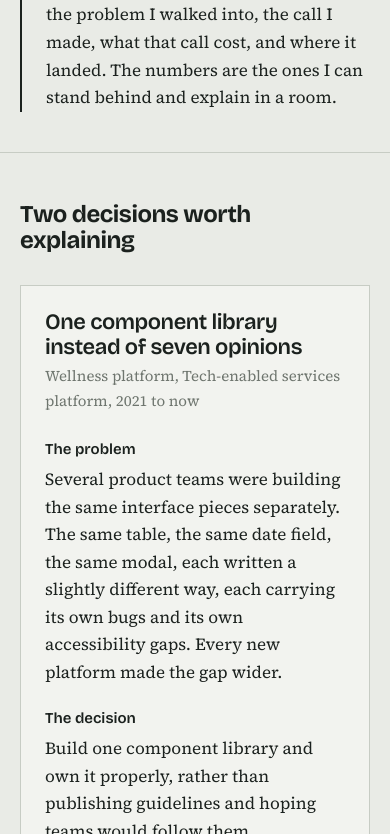
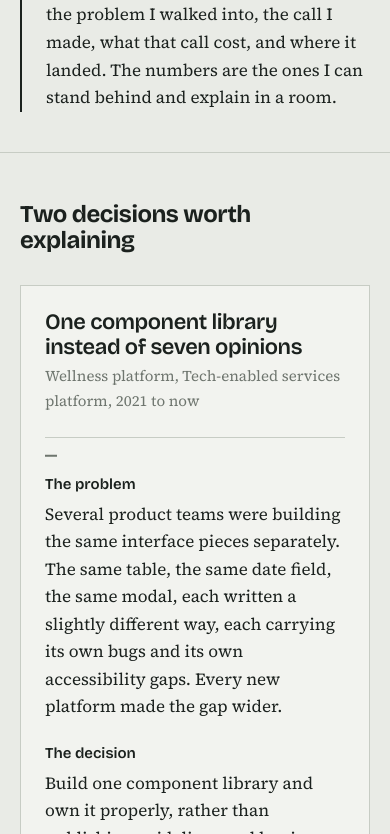
Before and after one commit to Amala-Jose/amala-jose.github.io, a React (Vite) app: page / in a window 390 px wide. Shown: the part 1769-2603 px from the top of the page. Built offline with nearby package versions, Linux system fonts and the light colour scheme.

Commit message:
Accordion for mobile

```diff
--- /dev/null
+++ b/src/components/Accordion.css
@@ -0,0 +1,75 @@
+.accordion__summary {
+  cursor: pointer;
+  list-style: none;
+  display: flex;
+  align-items: center;
+  justify-content: space-between;
+  gap: 1rem;
+  font-family: var(--sans);
+  font-weight: 600;
+  font-size: 0.9375rem;
+  color: var(--ink);
+  padding: 0.6rem 0;
+}
+
+.accordion__summary::-webkit-details-marker {
+  display: none;
+}
+
+/* Icon: two lines forming a plus. Fast, slightly overshooting ease for the
+   "snappy" feel, distinct from the calmer easing used elsewhere on the site. */
+.accordion__icon {
+  position: relative;
+  width: 12px;
+  height: 12px;
+  flex: none;
+}
+
+.accordion__icon-h,
+.accordion__icon-v {
+  position: absolute;
+  top: 50%;
+  left: 50%;
+  background: var(--muted);
+  transform: translate(-50%, -50%);
+  transition: transform 0.22s cubic-bezier(0.34, 1.4, 0.4, 1);
+}
+
+.accordion__icon-h {
+  width: 100%;
+  height: 1.5px;
+}
+
+.accordion__icon-v {
+  width: 1.5px;
+  height: 100%;
+}
+
+.accordion[open] > .accordion__summary .accordion__icon-v {
+  transform: translate(-50%, -50%) rotate(90deg) scaleY(0);
+}
+
+.accordion[open] > .accordion__summary .accordion__icon-h {
+  transform: translate(-50%, -50%) rotate(180deg);
+}
+
+.accordion__summary:hover .accordion__icon-h,
+.accordion__summary:hover .accordion__icon-v {
+  background: var(--ink);
+}
+
+.accordion__summary:focus-visible {
+  outline: 2px solid var(--ink);
+  outline-offset: 3px;
+}
+
+.accordion__body {
+  padding-bottom: 1rem;
+}
+
+@media (prefers-reduced-motion: reduce) {
+  .accordion__icon-h,
+  .accordion__icon-v {
+    transition: none;
+  }
+}
--- /dev/null
+++ b/src/components/Accordion.jsx
@@ -0,0 +1,34 @@
+/**
+ * Renders children flat on larger screens, exactly as before, and as a
+ * native <details>/<summary> disclosure on narrow ones.
+ *
+ * This exists to cut down on scroll length on mobile for the two longest
+ * sections (case studies, career timeline) without changing the desktop
+ * reading experience at all.
+ *
+ * @param {string} summary        label shown as the collapsed row on mobile
+ * @param {boolean} defaultOpen   whether this item starts open on mobile
+ */
+
+import { useIsMobile } from '../hooks/useIsMobile';
+import "./Accordion.css";
+
+export function Accordion({ summary, defaultOpen = false, children, className = ""}) {
+    const isMobile = useIsMobile();
+
+    if(!isMobile) {
+        return <div className={className}>{children}</div>
+    }
+
+    return (
+        <details className={`accordion ${className}`} open={defaultOpen}>
+            <summary className="accordion__summary">
+                <span className="accordion__icon" aria-hidden="true">
+                    <span className="accordion__icon-h" />
+                    <span className="accordion__icon-v" />
+                </span>
+            </summary>
+            <div className="accordion__body">{ children }</div>
+        </details>
+    )
+}
--- a/src/components/Arc.css
+++ b/src/components/Arc.css
@@ -49,6 +49,13 @@
   margin: 0.5rem 0 0;
 }
 
+/* On mobile, the description becomes a disclosure. Desktop is untouched. */
+.arc__accordion .accordion__summary {
+  padding: 0.5rem 0;
+  font-size: 0.875rem;
+  color: var(--muted);
+}
+
 @media (max-width: 40rem) {
   .arc__item {
     grid-template-columns: 1fr;
--- a/src/components/Arc.jsx
+++ b/src/components/Arc.jsx
@@ -1,3 +1,4 @@
+import { Accordion } from "./Accordion.jsx";
 import { arc } from "../data/index.js";
 import "./Arc.css";
 
@@ -7,13 +8,15 @@ export function Arc() {
       <div className="wrap section-pad">
         <h2 id="arc-heading">The route here</h2>
         <ol className="arc__list">
-          {arc.map((job) => (
+          {arc.map((job, index) => (
             <li className="arc__item" key={job.id}>
               <span className="arc__when">{job.when}</span>
               <div>
                 <p className="arc__role">{job.role}</p>
                 <p className="arc__where">{job.where}</p>
-                <p className="arc__what">{job.what}</p>
+                <Accordion summary="What this involved" defaultOpen={index === 0} className="arc__accordion">
+                  <p className="arc__what">{job.what}</p>
+                </Accordion>
               </div>
             </li>
           ))}
--- a/src/components/CaseStudies.css
+++ b/src/components/CaseStudies.css
@@ -82,3 +82,14 @@
   color: var(--measure);
   font-weight: 600;
 }
+
+/* On mobile, the reasoning becomes a disclosure inside the card. Desktop
+   is untouched, since Accordion renders flat above the breakpoint. */
+.case .accordion {
+  margin-top: 1rem;
+  border-top: 1px solid var(--rule);
+}
+
+.case .accordion__summary {
+  padding-top: 0.75rem;
+}
--- a/src/components/CaseStudies.jsx
+++ b/src/components/CaseStudies.jsx
@@ -1,12 +1,13 @@
 import { cases } from "../data/index.js";
+import { Accordion } from './Accordion.jsx';
 import "./CaseStudies.css";
 
-function CaseStudy({ study }) {
+function CaseStudy({ study, defaultOpen }) {
   return (
     <article className="case">
       <h3 className="case__title">{study.title}</h3>
       <p className="case__context">{study.context}</p>
-
+      <Accordion summary="Read the reasoning" defaultOpen={defaultOpen} className="case__accordion">
         <dl className="case__parts">
           {study.parts.map((part) => (
             <div className="case__part" key={part.term}>
@@ -18,6 +19,7 @@ function CaseStudy({ study }) {
             </div>
           ))}
         </dl>
+      </Accordion>
     </article>
   );
 }
@@ -28,8 +30,8 @@ export function CaseStudies() {
       <div className="wrap section-pad">
         <h2 id="work-heading">Two decisions worth explaining</h2>
         <div className="cases">
-          {cases.map((study) => (
-            <CaseStudy study={study} key={study.id} />
+          {cases.map((study, index) => (
+            <CaseStudy study={study} defaultOpen={index === 0} key={study.id} />
           ))}
         </div>
       </div>
--- a/src/components/Eras.css
+++ b/src/components/Eras.css
@@ -37,7 +37,7 @@
 
 .era + .era::before {
   left: 1.25rem;
-  transform: translateX(-1.25rem);
+  transform: translateX(-1.5rem);
 }
 
 .era:hover::before {
--- a/src/components/index.js
+++ b/src/components/index.js
@@ -1,3 +1,4 @@
+export { Accordion } from "./Accordion.jsx";
 export { Button } from "./Button.jsx";
 export { Actions } from "./Actions.jsx";
 export { GridLayer } from "./GridLayer.jsx";
--- a/src/data/eras.js
+++ b/src/data/eras.js
@@ -14,7 +14,7 @@ export const eras = [
   {
     id: "2021-now",
     year: "2021 to now",
-    stack: "React 18, Next.js, Redux, TypeScript",
+    stack: "React 18, Next.js, Redux, Angular, TypeScript",
     note: "Still hands on, now responsible for other people's code too.",
   },
 ];
--- /dev/null
+++ b/src/hooks/useIsMobile.js
@@ -0,0 +1,23 @@
+/**
+ * True while the viewport matches the given max-width query.
+ *
+ * Used to switch a couple of long sections to an accordion on small screens
+ * only, without touching the desktop layout at all.
+ */
+
+import { useEffect, useState } from 'react';
+
+export function useIsMobile(query = "(max-width: 40rem)") {
+    const [ isMobile, setIsMobile ] = useState(() => typeof window !== "undefined" && window.matchMedia ? window.matchMedia(query).matches : false);
+    useEffect(() => {
+        if( typeof window === "undefined" || !window.matchMedia ) return;
+        const mql = window.matchMedia(query);
+        const onChange = (event) => setIsMobile(event.matches);
+
+        mql.addEventListener("change", onChange);
+        return () => mql.removeEventListener("change", onChange);
+    }, [query]);
+
+    return isMobile;
+
+}
```
Lines whose indentation alone changed are shown as unchanged.
